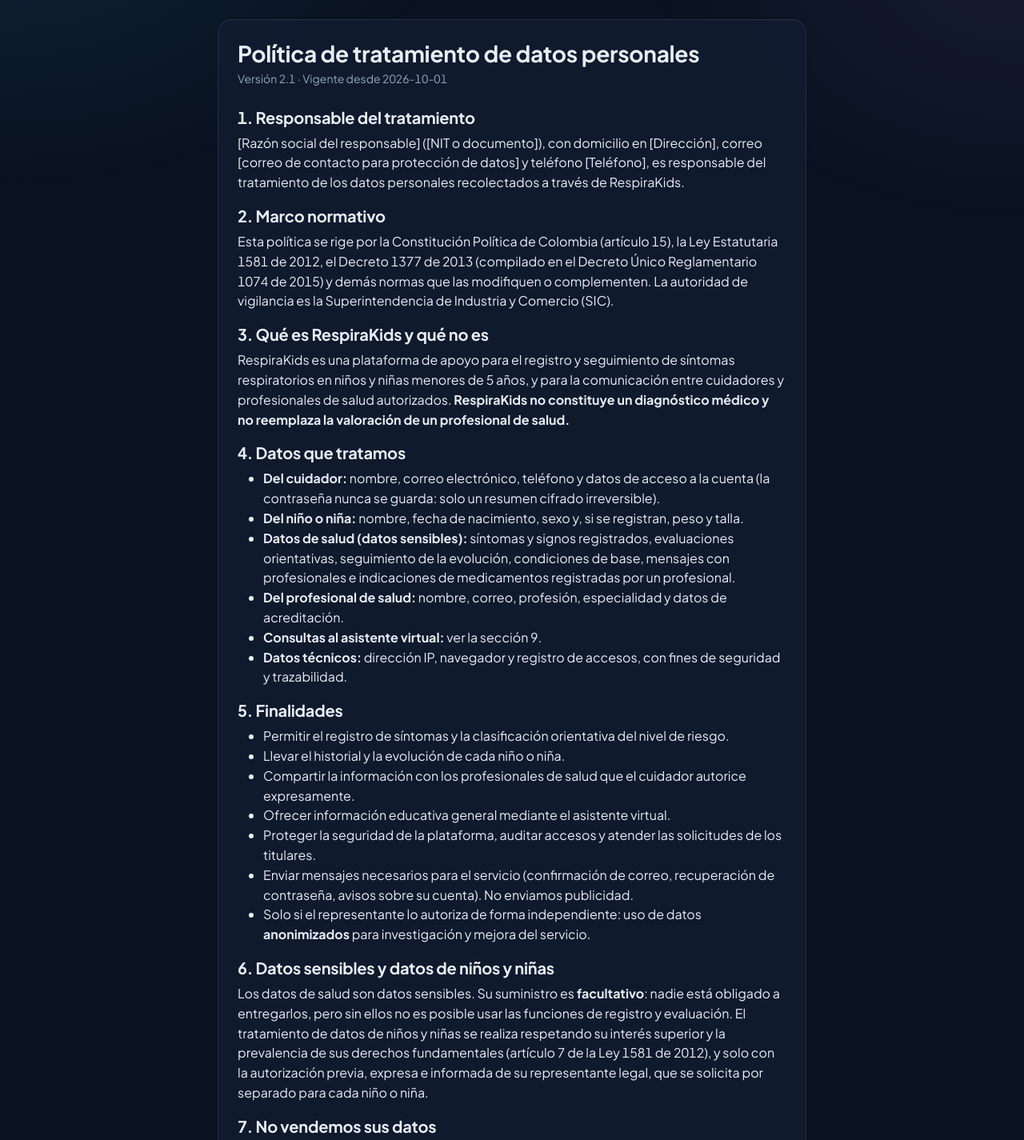
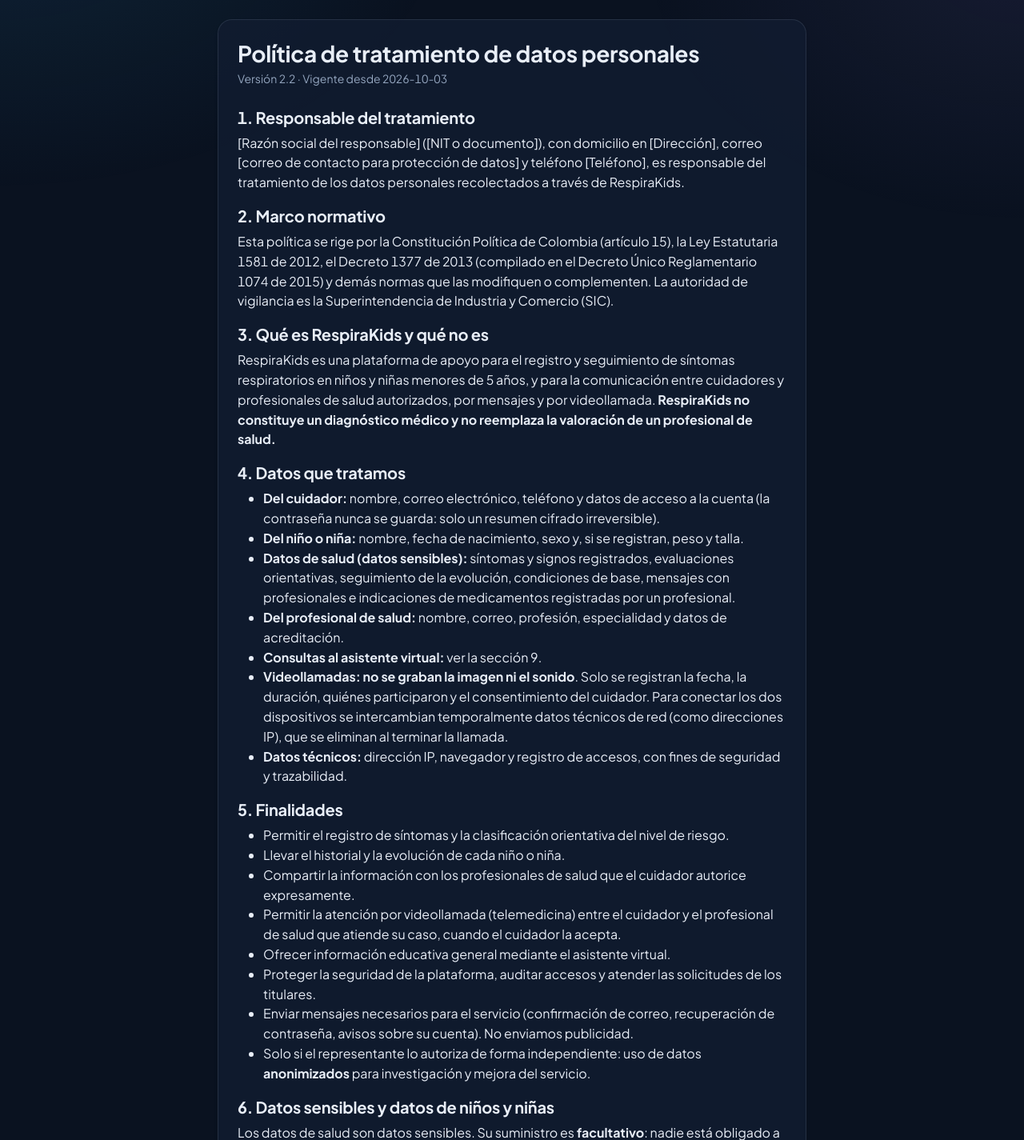
Before and after one commit to bvasquez-soluciones/respirakids-app, a Flask app: page /privacidad/ in a window 1280 px wide. Shown: the part 65-1490 px from the top of the page at 80% size. Run offline with Flask 3, Linux system fonts and the light colour scheme; some libraries are stand-ins or nearby versions.

Commit message:
Política de datos v2.2 y términos v1.1: atención por videollamada
Informan que hay videollamadas, que no se graban, qué se registra (fecha,
duración, participantes y consentimiento), el cifrado entre dispositivos y
quién puede participar; los términos agregan las condiciones de telemedicina.
Al subir las versiones, cada usuario las acepta de nuevo al ingresar.

Co-Authored-By: Claude Opus 5.5 <noreply@anthropic.com>

```diff
--- a/app/templates/privacidad/_contenido_politica.html
+++ b/app/templates/privacidad/_contenido_politica.html
@@ -22,7 +22,8 @@
 <h2 class="h5">3. Qué es RespiraKids y qué no es</h2>
 <p>
   RespiraKids es una plataforma de apoyo para el registro y seguimiento de síntomas respiratorios en niños y
-  niñas menores de 5 años, y para la comunicación entre cuidadores y profesionales de salud autorizados.
+  niñas menores de 5 años, y para la comunicación entre cuidadores y profesionales de salud autorizados, por
+  mensajes y por videollamada.
   <strong>RespiraKids no constituye un diagnóstico médico y no reemplaza la valoración de un profesional de salud.</strong>
 </p>
 
@@ -36,6 +37,9 @@
     registradas por un profesional.</li>
   <li><strong>Del profesional de salud:</strong> nombre, correo, profesión, especialidad y datos de acreditación.</li>
   <li><strong>Consultas al asistente virtual:</strong> ver la sección 9.</li>
+  <li><strong>Videollamadas:</strong> <strong>no se graban la imagen ni el sonido</strong>. Solo se registran la
+    fecha, la duración, quiénes participaron y el consentimiento del cuidador. Para conectar los dos dispositivos se
+    intercambian temporalmente datos técnicos de red (como direcciones IP), que se eliminan al terminar la llamada.</li>
   <li><strong>Datos técnicos:</strong> dirección IP, navegador y registro de accesos, con fines de seguridad y trazabilidad.</li>
 </ul>
 
@@ -44,6 +48,8 @@
   <li>Permitir el registro de síntomas y la clasificación orientativa del nivel de riesgo.</li>
   <li>Llevar el historial y la evolución de cada niño o niña.</li>
   <li>Compartir la información con los profesionales de salud que el cuidador autorice expresamente.</li>
+  <li>Permitir la atención por videollamada (telemedicina) entre el cuidador y el profesional de salud que
+    atiende su caso, cuando el cuidador la acepta.</li>
   <li>Ofrecer información educativa general mediante el asistente virtual.</li>
   <li>Proteger la seguridad de la plataforma, auditar accesos y atender las solicitudes de los titulares.</li>
   <li>Enviar mensajes necesarios para el servicio (confirmación de correo, recuperación de contraseña,
@@ -81,6 +87,11 @@
     cuidador decide si autoriza a ese profesional a ver el expediente completo, o puede autorizarlo de antemano
     (opcional, al registrar al niño o niña o en "Autorización de datos") para que no se le pregunte cada vez. Las conversaciones son privadas
     entre el cuidador y cada profesional.</li>
+  <li><strong>Videollamadas:</strong> solo puede iniciarlas el profesional de salud que atiende un caso abierto, y
+    solo participan él y el cuidador, que debe aceptarla expresamente cada vez. La imagen y el sonido viajan
+    cifrados directamente entre los dos dispositivos; cuando la red no lo permite, pasan cifrados por un servidor
+    de retransmisión de RespiraKids, que no puede ver ni escuchar su contenido. Ninguna otra persona tiene acceso a
+    la llamada.</li>
   <li>Con proveedores tecnológicos que actúan como encargados del tratamiento, bajo contrato y solo para prestar
     el servicio: alojamiento de la plataforma, envío de correos y el servicio de inteligencia artificial del
     asistente virtual.</li>
@@ -137,7 +148,8 @@
 <h2 class="h5">13. Seguridad de la información</h2>
 <p>
   RespiraKids aplica medidas técnicas, humanas y administrativas razonables para proteger la información contra
-  acceso no autorizado, pérdida o alteración, entre ellas: cifrado de las comunicaciones (HTTPS), contraseñas
+  acceso no autorizado, pérdida o alteración, entre ellas: cifrado de las comunicaciones (HTTPS) y de las
+  videollamadas (que no se graban), contraseñas
   almacenadas con funciones de resumen irreversibles, control de acceso por roles, autorización expresa para
   profesionales, registro de auditoría de accesos, bloqueo de cuentas ante intentos fallidos y copias de seguridad
   cifradas con acceso restringido. Ningún sistema es completamente infalible; por eso, si ocurriera un incidente de
```
Also changed, not shown: app/templates/privacidad/_contenido_terminos.html (+14 -3 lines), config.py (+4 -4 lines), docs/SEGURIDAD_Y_CUENTAS.md (+4 -2 lines), tests/test_privacidad.py (+2 -1 lines), tests/test_videollamadas.py (+7 -0 lines).
